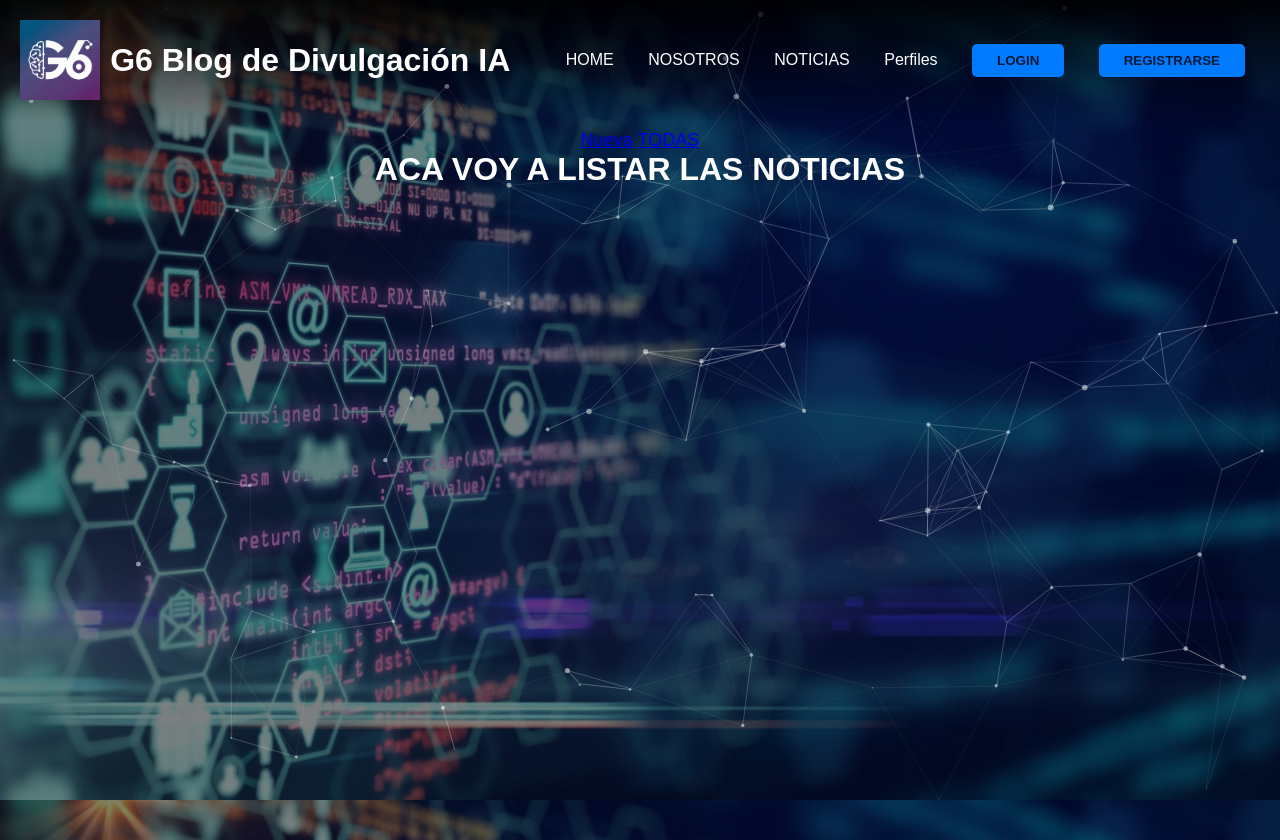
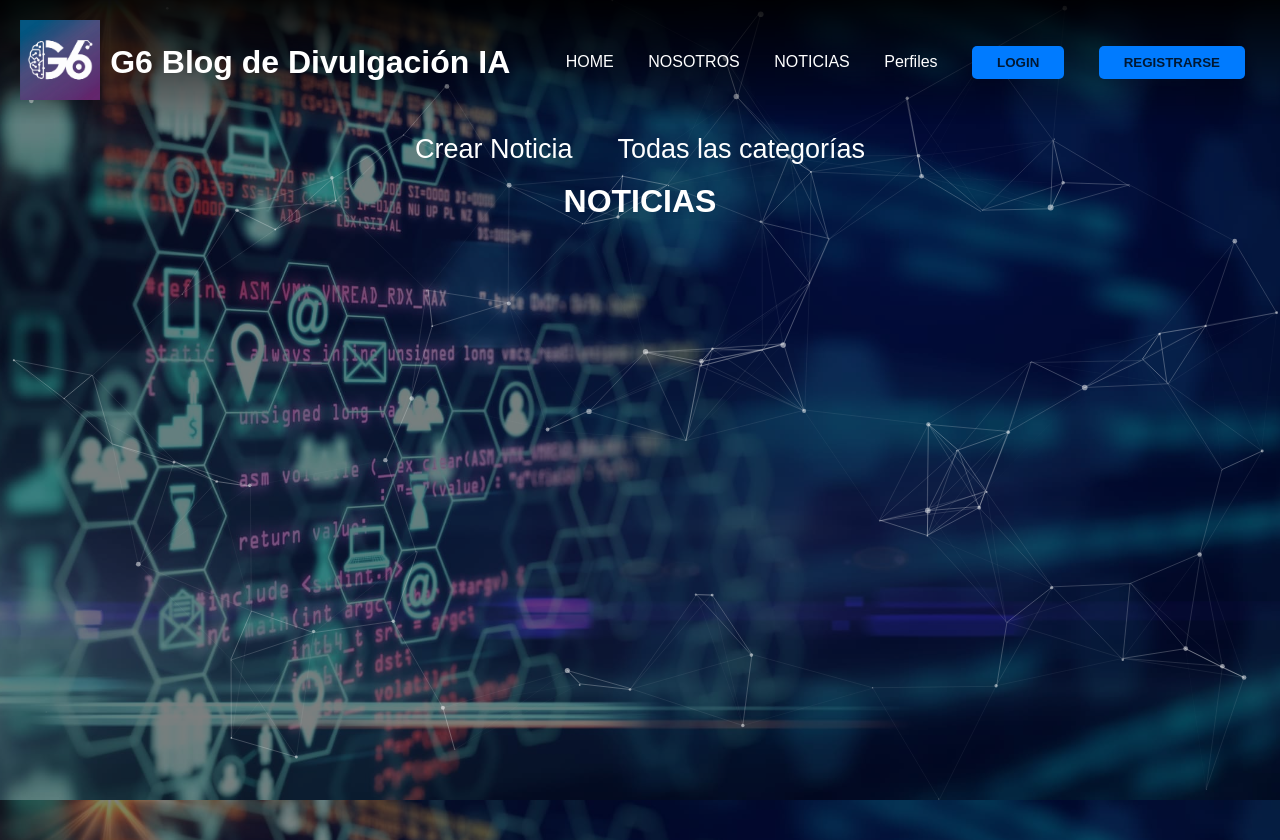
Before and after one commit to patooromero/TP_Final-G6, a Django app: page /Noticias/ in a window 1280 px wide. Shown: the top 840 px of the page. Run offline with Django 3.2, Linux system fonts and the light colour scheme; data that the repository does not hold is empty; some libraries are stand-ins or nearby versions.

Commit message:
Cambios 19.10.2024

```diff
--- a/static/css/main.css
+++ b/static/css/main.css
@@ -38,7 +38,6 @@ body {
     flex-direction: column;
 }
 
-
 .logo {
     display: flex;
     text-align: center;
@@ -63,6 +62,23 @@ main {
 
 .submenu {
     font-size: 18px;
+}
+
+main > div.submenu a {
+    font-size: 1.5em;
+    color: #ffffff; /* Color de los enlaces igual que en el nav */
+    text-decoration: none; /* Sin subrayado */
+    text-align: center; /* Centra el contenido */
+    transition: all 0.3s; /* Transición suave para hover */
+    padding: 20px;
+}
+
+main > div.submenu a:hover {
+    font-size: 1.5em;
+    text-decoration: none; /* Sin subrayado al pasar el ratón */
+    color: #007bff; /* Mismo color de hover que en el header */
+    transform: scale(1.2); /* Mismo efecto de escala que en el header */
+    padding: 20px;
 }
 
 h2 {
@@ -147,6 +163,7 @@ h3 {
     padding: 15px 20px; /* Aumenta el padding para hacer el botón más grande */
     font-size: 16px; /* Aumenta el tamaño de la fuente */
     border-radius: 5px; /* Ajusta el radio de los bordes si lo deseas */
+    box-shadow: 2px 2px 10px rgba(0, 0, 0, 0.5);
 }
 
 .btn-primary:hover {
@@ -156,22 +173,6 @@ h3 {
 
 .container {
     margin-top: 50px; /* Espacio superior */
-}
-
-.card {
-    background: rgba(0, 0, 0, 0.7); /* Fondo negro con opacidad */
-    border-radius: 10px; /* Bordes redondeados */
-    overflow: hidden; /* Previene que el contenido sobresalga */
-}
-
-.card-header {
-    background-color: rgba(0, 0, 0, 0.8); /* Fondo del encabezado más oscuro */
-    color: white; /* Color del texto */
-}
-
-.card-body {
-    background-color: rgba(0, 0, 0, 0.5); /* Fondo del cuerpo con opacidad */
-    padding: 20px; /* Espaciado interno */
 }
 
 .form-group {
--- a/templates/base.html
+++ b/templates/base.html
@@ -11,8 +11,10 @@
     <div id="particles-js"></div>
     <header class="header">
         <div class="logo">
-            <img src="{% static 'img/logog6.png' %}" alt="" height="150"> <!-- Ruta corregida -->
-        </div>
+            <a href="{% url 'home' %}">
+                <img src="{% static 'img/logog6.png' %}" alt="" height="150"> <!-- Ruta corregida -->
+            </a>
+            </div>
         <div class="titulo">
             <h1>G6 Blog de Divulgación IA</h1> <!-- Título del encabezado -->
         </div>
--- a/templates/noticias/listar.html
+++ b/templates/noticias/listar.html
@@ -6,16 +6,15 @@
 
 {% block contenido %}
 	<div class="submenu">
-		<a href="{% url 'noticias:crear_noticia' %}">Nueva</a>
-		<a href="{% url 'noticias:listar' %}">TODAS</a>
+		<a href="{% url 'noticias:crear_noticia' %}">Crear Noticia</a>
+		<a href="{% url 'noticias:listar' %}">Todas las categorías </a>
 		{% for cat in categorias %}
 			<a href="?id={{cat.pk}}">{{cat.nombre}}</a>
 		{% endfor %}
-
 	</div>
-
-	<h1>ACA VOY A LISTAR LAS NOTICIAS</h1>
-
+	<br>
+	<h1>NOTICIAS</h1>
+	<br>
 	{% for noti in noticias %}
 		<img src="{{noti.imagen.url}}" width="100" height="100" class="centro-imagen">
 
--- a/templates/t_home.html
+++ b/templates/t_home.html
@@ -5,8 +5,11 @@
 
 {% block contenido %}
 	<h2>Bienvenido a Nuestro Blog de Inteligencia Artificial</h2>
+	<br><br>
 	<h1>La inteligencia artificial (IA) está transformando el mundo de maneras que nunca imaginamos. En este espacio, nos dedicamos a explorar los avances, aplicaciones y desafíos de esta fascinante tecnología. Desde el aprendizaje automático hasta la ética en la IA, aquí encontrarás artículos, noticias y análisis que te mantendrán al tanto de las últimas tendencias.</h1>
+	<br>
 	<h1>Nuestro objetivo es hacer que la inteligencia artificial sea accesible para todos. Ya seas un experto en tecnología o un curioso que quiere aprender más, aquí encontrarás contenido valioso y fácil de entender. Únete a nosotros en este viaje de descubrimiento y mantente informado sobre cómo la IA está dando forma a nuestro futuro.</h1>
+	<br><br>
 	<h1>¡Explora, aprende y comparte tus opiniones con nosotros!</h1>
 
 {% endblock contenido %}
```
Also changed, not shown: templates/t_nosotros.html (+17 -1 lines).
